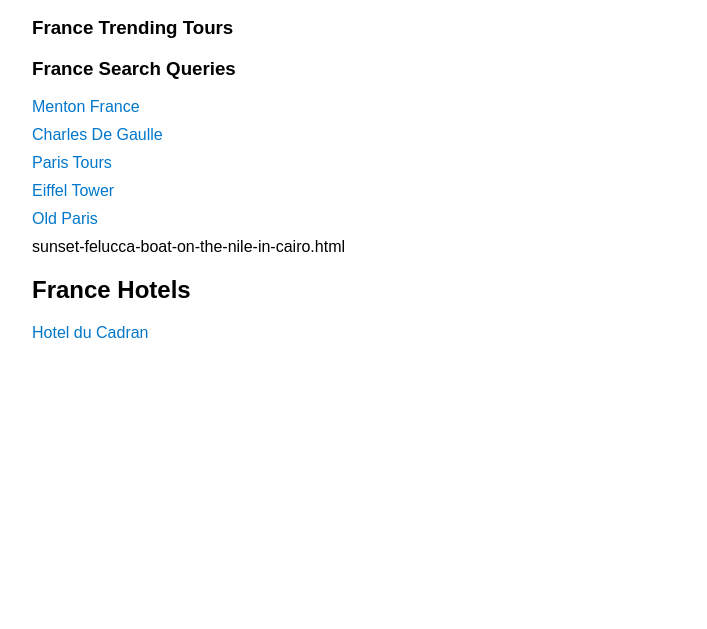
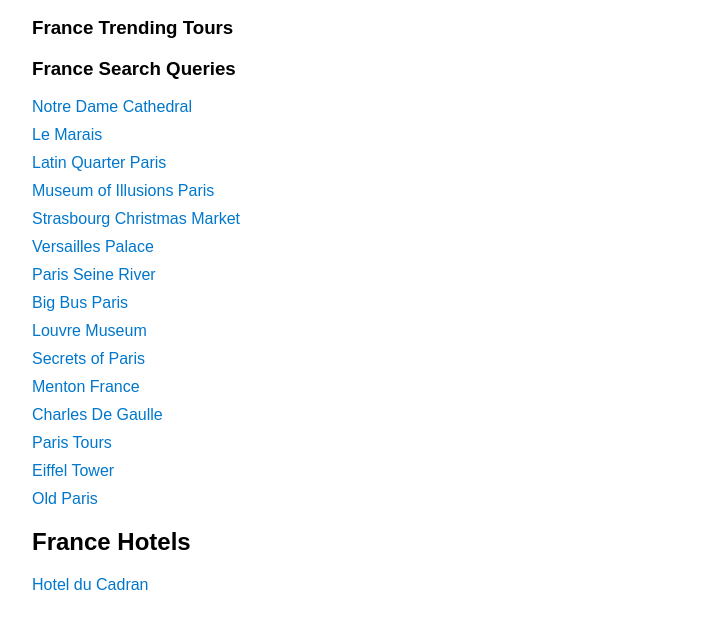
Before and after one commit to mJm-Travel/France, a plain HTML site: page index.html in a window 1280 px wide. Shown: the part 159-788 px from the top of the page, without its empty margins (16-723 px from the left). Drawn offline with Linux system fonts and the light colour scheme.

Commit message:
Update index.html

```diff
--- a/index.html
+++ b/index.html
@@ -22,13 +22,21 @@
     </ul>
     <h3 align=left>France Search Queries</h3>
     <ul id="pages-list">
+   <li><a href="https://mjm-travel.github.io/France/Tours/q/Notre-Dame-Cathedral.html" target=_blank>Notre Dame Cathedral</a></li>
+   <li><a href="https://mjm-travel.github.io/France/Tours/q/Le-Marais.html" target=_blank>Le Marais</a></li>
+   <li><a href="https://mjm-travel.github.io/France/Tours/q/Latin-Quarter-Paris.html" target=_blank>Latin Quarter Paris</a></li>
+   <li><a href="https://mjm-travel.github.io/France/Tours/q/Museum-of-Illusions-Paris.html" target=_blank>Museum of Illusions Paris</a></li>
+   <li><a href="https://mjm-travel.github.io/France/Tours/q/Strasbourg-Christmas-Market.html" target=_blank>Strasbourg Christmas Market</a></li>
+   <li><a href="https://mjm-travel.github.io/France/Tours/q/Versailles-Palace.html" target=_blank>Versailles Palace</a></li>
+   <li><a href="https://mjm-travel.github.io/France/Tours/q/Paris-Seine-River.html" target=_blank>Paris Seine River</a></li>
+   <li><a href="https://mjm-travel.github.io/France/Tours/q/Big-Bus-Paris.html" target=_blank>Big Bus Paris</a></li>
+   <li><a href="https://mjm-travel.github.io/France/Tours/q/Louvre-Museum.html" target=_blank>Louvre Museum</a></li>
+   <li><a href="https://mjm-travel.github.io/France/Tours/q/Secrets-of-Paris.html" target=_blank>Secrets of Paris</a></li>
    <li><a href="https://mjm-travel.github.io/France/Tours/q/Menton-France.html" target=_blank>Menton France</a></li>
    <li><a href="https://mjm-travel.github.io/France/Tours/q/Charles-De-Gaulle.html" target=_blank>Charles De Gaulle</a></li>
    <li><a href="https://mjm-travel.github.io/France/Tours/q/Paris-Tours.html" target=_blank>Paris Tours</a></li>
    <li><a href="https://mjm-travel.github.io/France/Tours/q/Eiffel-Tower.html" target=_blank>Eiffel Tower</a></li>
    <li><a href="https://mjm-travel.github.io/France/Tours/q/Old-Paris.html" target=_blank>Old Paris</a></li>
-        sunset-felucca-boat-on-the-nile-in-cairo.html
-        <!-- Pages will be populated here -->
     </ul>
 <h2 align=left>France Hotels</h2>
         <ul id="pages-list">
```
